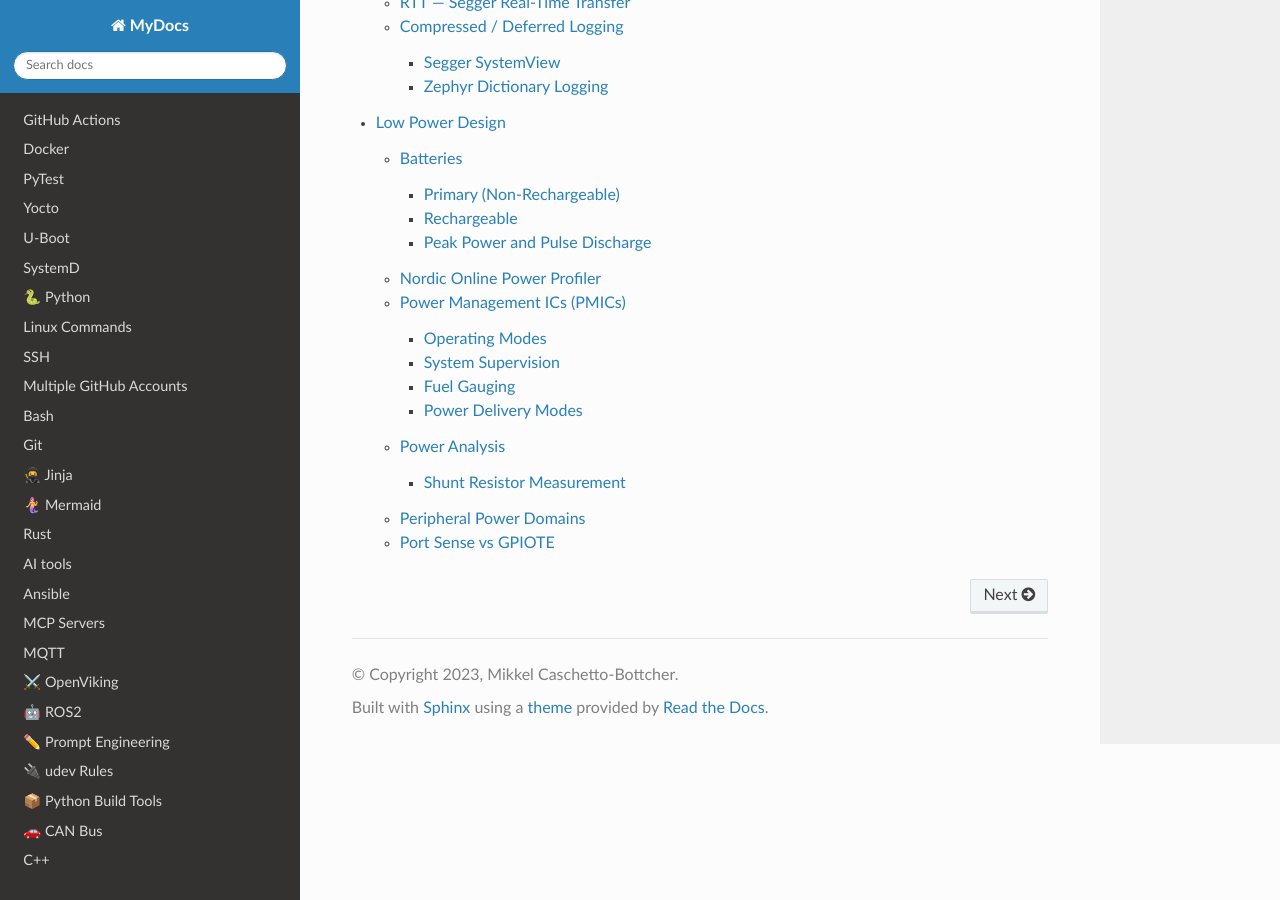
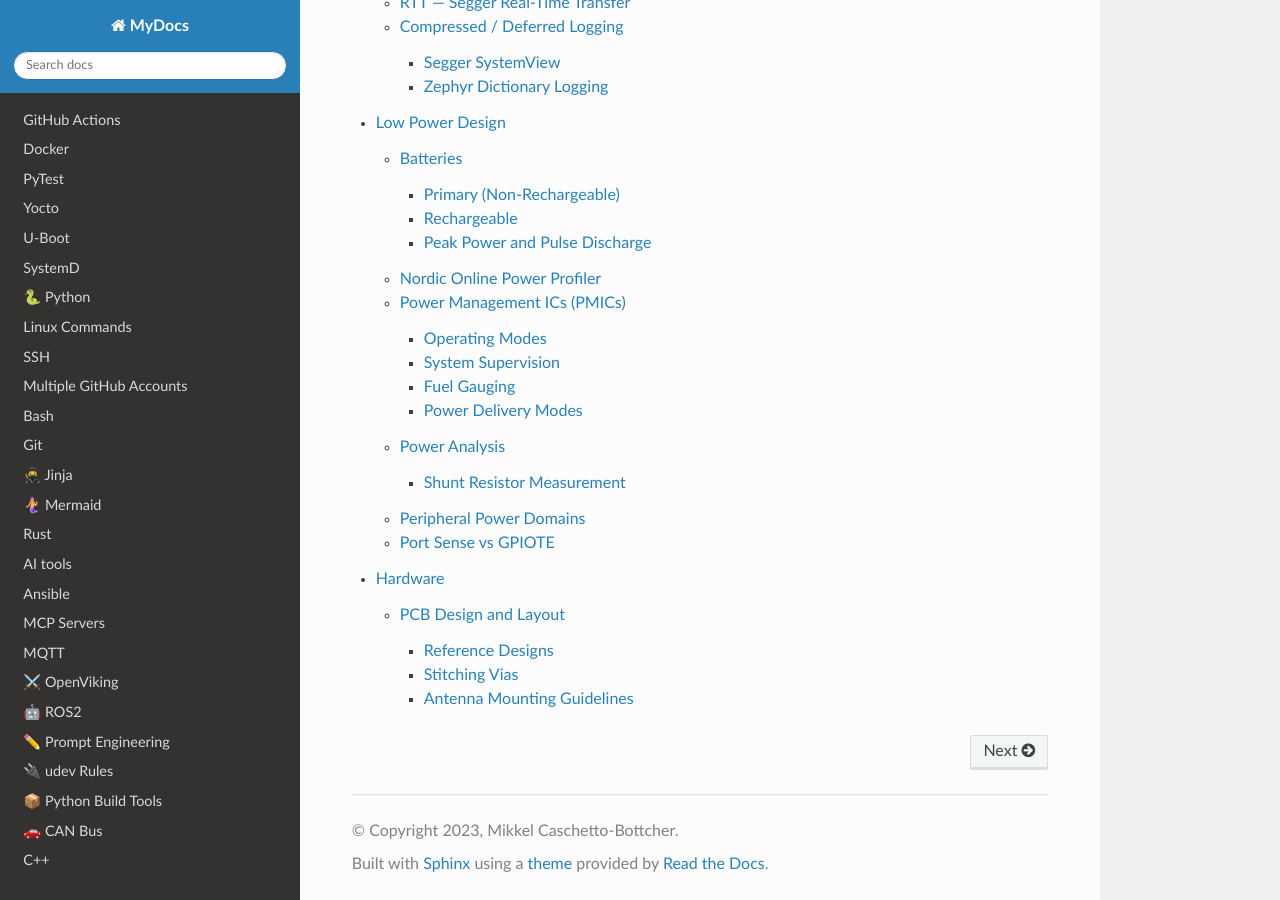
Before and after one commit to mcbottcher/my_docs, a Sphinx documentation site: the page built from docs/source/index.rst, in a window 1280 px wide and 900 px high, scrolled down 21370 px. Built offline with Sphinx 7.4.7 and the Read the Docs theme 3.1.0, drawn with Linux system fonts in a browser that asks for light colours; some of the changed lines change nothing that is shown.

Commit message:
hardware: add pcb design and layout notes

```diff
--- /dev/null
+++ b/docs/source/hardware.rst
@@ -0,0 +1,40 @@
+Hardware
+========
+
+Notes on hardware design — PCB layout, RF considerations, and component selection.
+
+----
+
+PCB Design and Layout
+----------------------
+
+Reference Designs
+~~~~~~~~~~~~~~~~~~
+
+For schematics it is good to use development kit reference designs as a starting point or for learning.
+
+e.g. the **nRF54L15 Tag** — comes with chip antennas, a coin cell battery holder, among other things.
+
+----
+
+Stitching Vias
+~~~~~~~~~~~~~~
+
+See: `Everything You Need to Know About Stitching Vias <https://resources.altium.com/p/everything-you-need-know-about-stitching-vias>`_
+
+Stitching vias are used for three things:
+
+- Connecting ground planes
+- Providing short return paths for signals transitioning layers
+- Blocking/shielding RF signals
+
+For shielding, the rule of thumb is a pitch (distance between vias) that blocks the highest frequency of
+concern, determined by being **1/8 of a wavelength**. The calculation should also take into account the
+Dk (dielectric constant) value of the substrate.
+
+----
+
+Antenna Mounting Guidelines
+~~~~~~~~~~~~~~~~~~~~~~~~~~~~
+
+See: `Johanson Antenna Selection Guide <https://www.johansontechnology.com/docs/4470/johanson-antenna-selection-guide_YA3dQmX.pdf>`_
--- a/docs/source/index.rst
+++ b/docs/source/index.rst
@@ -54,3 +54,4 @@ Contents
    wsl
    debugging
    low_power_design
+   hardware
```
